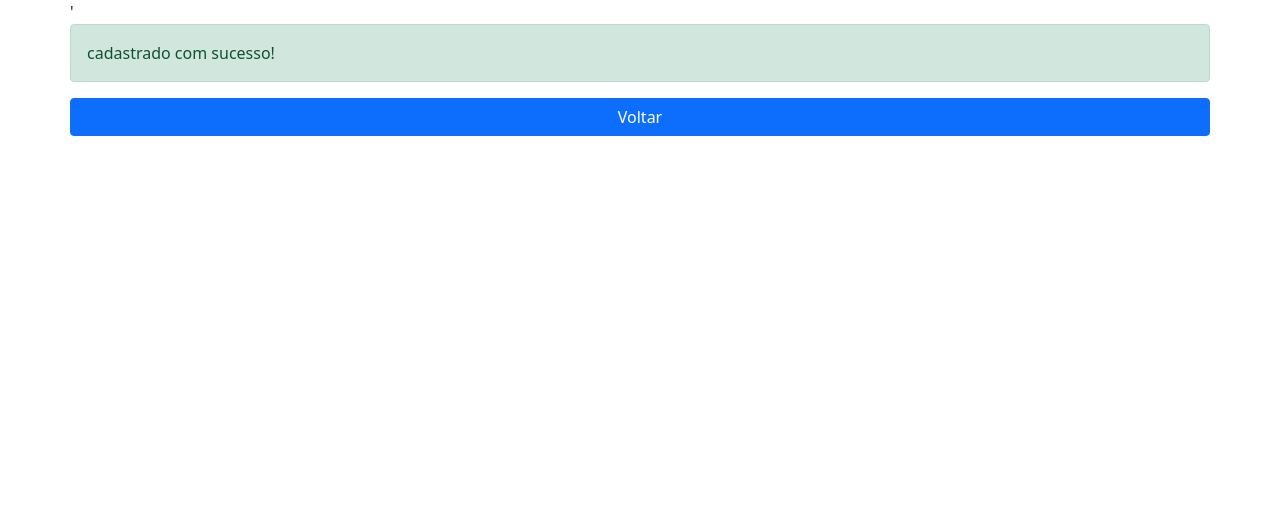
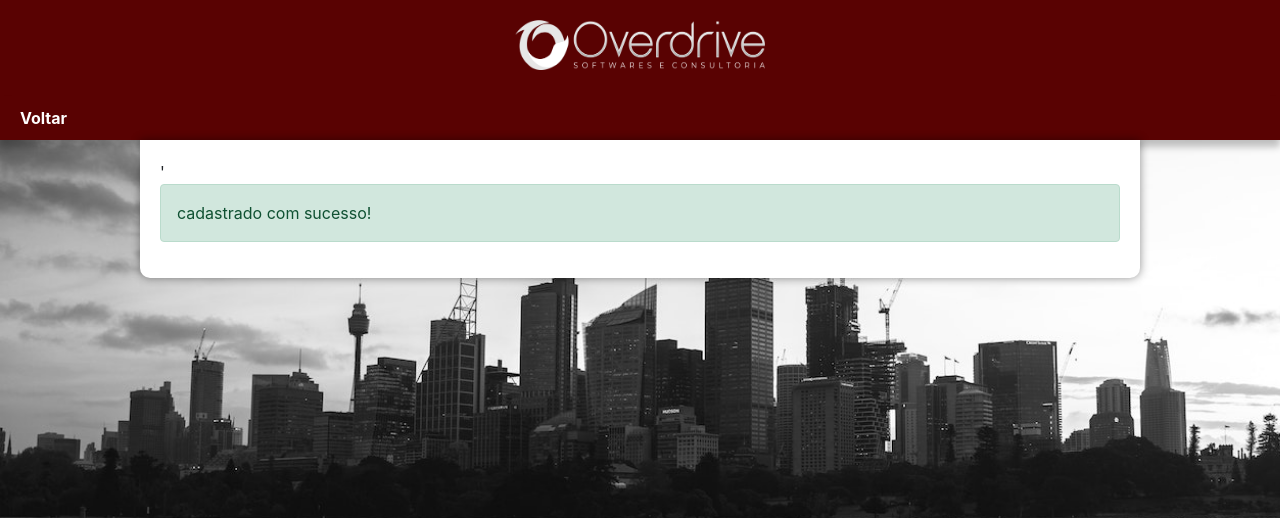
Before and after one commit to LuccaMenegatti/projeto01-overdrive, a PHP site: page /restrito/cadastro_script.php in a window 1280 px wide. Shown: the top 518 px of the page. Run offline with PHP 8.4, Linux system fonts and the light colour scheme; data that the repository does not hold is empty.

Commit message:
Commit script cadastro

```diff
--- a/restrito/cadastro_script.php
+++ b/restrito/cadastro_script.php
@@ -2,11 +2,11 @@
 <html lang="pt-br">
 
 <head>
-  <!-- Required meta tags -->
   <meta charset="utf-8">
   <meta name="viewport" content="width=device-width, initial-scale=1">
-  <link rel="icon" href="images/icons/icone-logo.png">
-
+  <link rel="shortcut icon" href="../imagens/favicon.ico" type="image/x-icon">
+  <link rel="stylesheet" href="estilo_restrito/styleindex.css">
+  <link href="https://fonts.googleapis.com/icon?family=Material+Icons" rel="stylesheet">
   <!-- Bootstrap CSS -->
   <link href="https://cdn.jsdelivr.net/npm/bootstrap@5.1.3/dist/css/bootstrap.min.css" rel="stylesheet" integrity="sha384-1BmE4kWBq78iYhFldvKuhfTAU6auU8tT94WrHftjDbrCEXSU1oBoqyl2QvZ6jIW3" crossorigin="anonymous">
 
@@ -14,6 +14,17 @@
 </head>
 
 <body>
+
+<header>
+      <div class="logo">
+        <img src="../imagens/logo.png" class="logo" alt="Logo Overdrive">
+      </div>
+</header>
+<nav>
+    <a href="index.php"> Voltar</a>
+</nav>
+
+<main>
   <div class="container">
     <div class="row">
       <?php
@@ -39,24 +50,12 @@
       }
 
       ?>
-      <a href="index.php" class="btn btn-primary">Voltar</a>
     </div>
   </div>
-
-
-
-
-
-
+</main>
 
   <!-- Option 1: Bootstrap Bundle with Popper -->
   <script src="https://cdn.jsdelivr.net/npm/bootstrap@5.1.3/dist/js/bootstrap.bundle.min.js" integrity="sha384-ka7Sk0Gln4gmtz2MlQnikT1wXgYsOg+OMhuP+IlRH9sENBO0LRn5q+8nbTov4+1p" crossorigin="anonymous"></script>
 
-  <!-- Option 2: Separate Popper and Bootstrap JS -->
-  <!--
-    <script src="https://cdn.jsdelivr.net/npm/@popperjs/core@2.10.2/dist/umd/popper.min.js" integrity="sha384-7+zCNj/IqJ95wo16oMtfsKbZ9ccEh31eOz1HGyDuCQ6wgnyJNSYdrPa03rtR1zdB" crossorigin="anonymous"></script>
-    <script src="https://cdn.jsdelivr.net/npm/bootstrap@5.1.3/dist/js/bootstrap.min.js" integrity="sha384-QJHtvGhmr9XOIpI6YVutG+2QOK9T+ZnN4kzFN1RtK3zEFEIsxhlmWl5/YESvpZ13" crossorigin="anonymous"></script>
-    -->
 </body>
-
 </html>
```
Also changed, not shown: restrito/estilo_restrito/style.css (+0 -11 lines).
